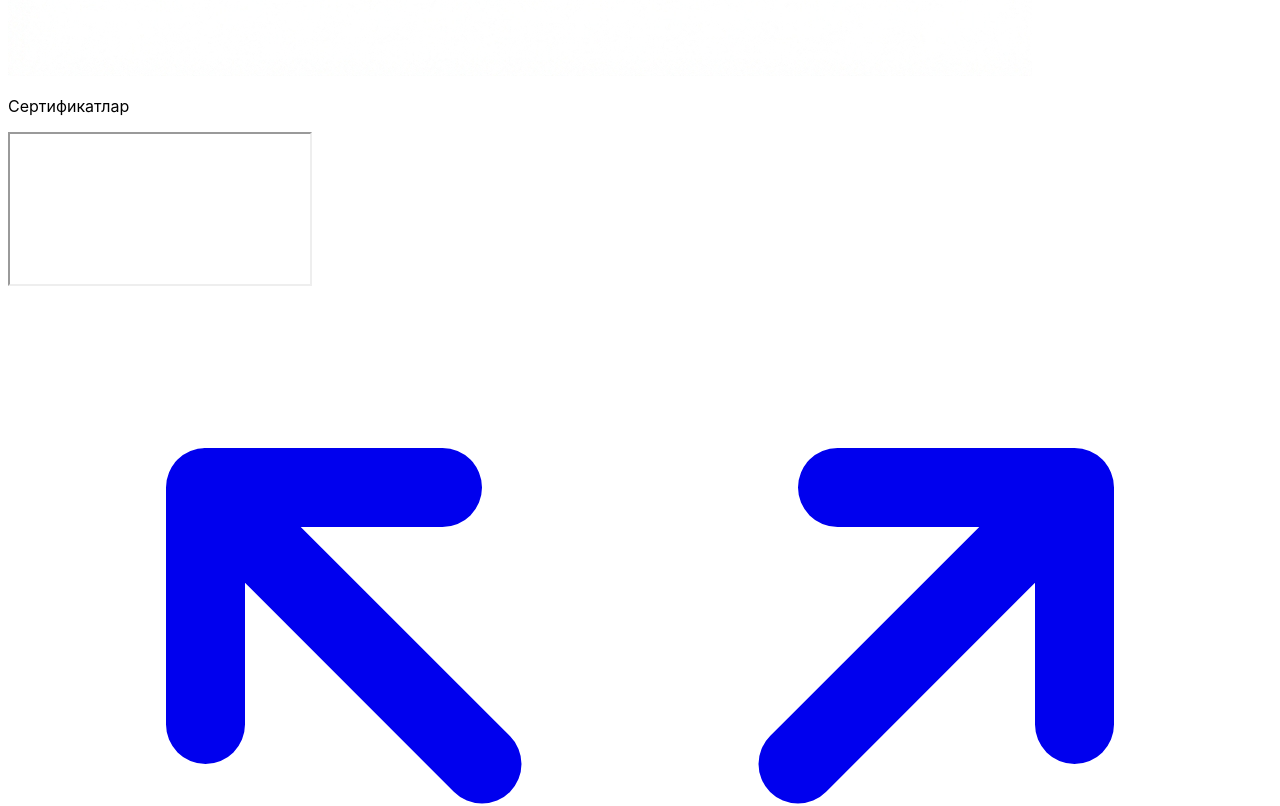
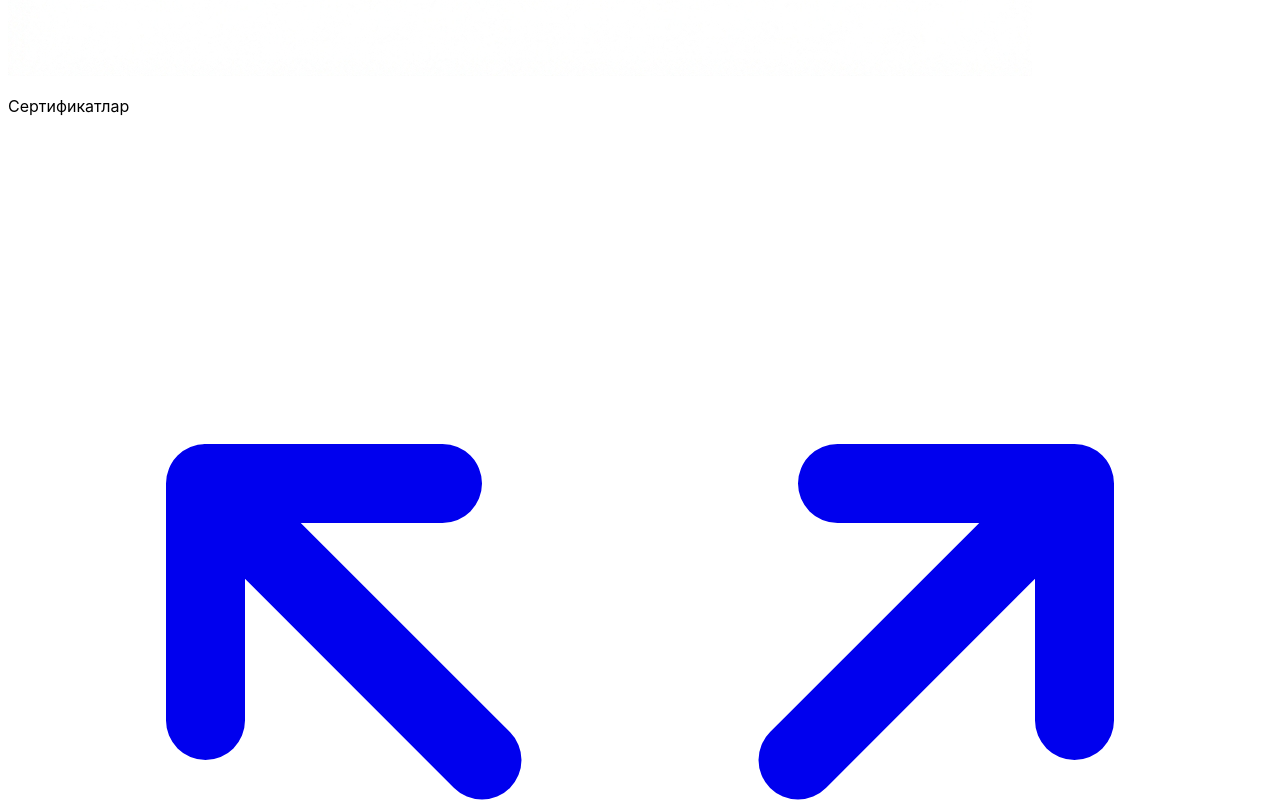
Before and after one commit to BekzodQodirovdev/wormstopuz.uz, a Next.js app: page / in a window 1280 px wide. Shown: the part 10460-11266 px from the top of the page. Built offline with nearby package versions, Linux system fonts and the light colour scheme.

Commit message:
refactor: adjust certificate grid layout to 2 columns, use aspect ratio for items, and enhance iframe styling.

```diff
--- a/components/Certificates.tsx
+++ b/components/Certificates.tsx
@@ -13,13 +13,15 @@ export default function Certificates({ variant = 'light', className = '' }: { va
     <div className={`flex flex-col items-center gap-3 w-full ${className}`}>
       <p className={`text-sm font-semibold ${labelClass}`}>Сертификатлар</p>
 
-      <div className="grid grid-cols-1 md:grid-cols-2 gap-4 w-full max-w-2xl">
+      <div className="grid grid-cols-2 gap-3 w-full max-w-2xl">
         {certificates.map((cert) => (
-          <div key={cert.id} className="relative w-full h-60 bg-gray-100 rounded-lg overflow-hidden border border-gray-200 shadow-sm group">
+          <div key={cert.id} className="relative aspect-[3/4] w-full bg-gray-100 rounded-lg overflow-hidden border border-gray-200 shadow-sm group">
             <iframe
               src={`${cert.href}#toolbar=0&navpanes=0&scrollbar=0&view=Fit`}
               title={cert.label}
-              className="w-full h-full"
+              className="absolute inset-0 w-full h-full"
+              style={{ border: 'none', overflow: 'hidden' }}
+              scrolling="no"
               loading="lazy"
             />
             {/* Optional: Overlay to allow clicking to open in full if needed, or just let them read directly */}
```
